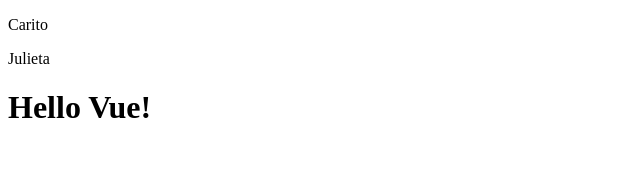
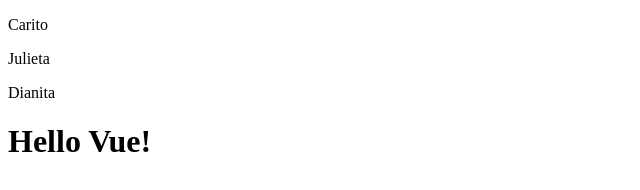
Before and after one commit to mvilchez01/FirstVue, a plain HTML site: page Index.html in a window 1280 px wide. Shown: the whole page, without its empty margins (0-640 px from the left). Drawn offline with nearby package versions, Linux system fonts and the light colour scheme.

Commit message:
Version2

```diff
--- a/Index.html
+++ b/Index.html
@@ -5,6 +5,7 @@
 
     <p> Carito</p>
     <p> Julieta</p>
+    <p> Dianita</p>
 
 <div id="app">
   <h1>{{ message }}</h1>
```
